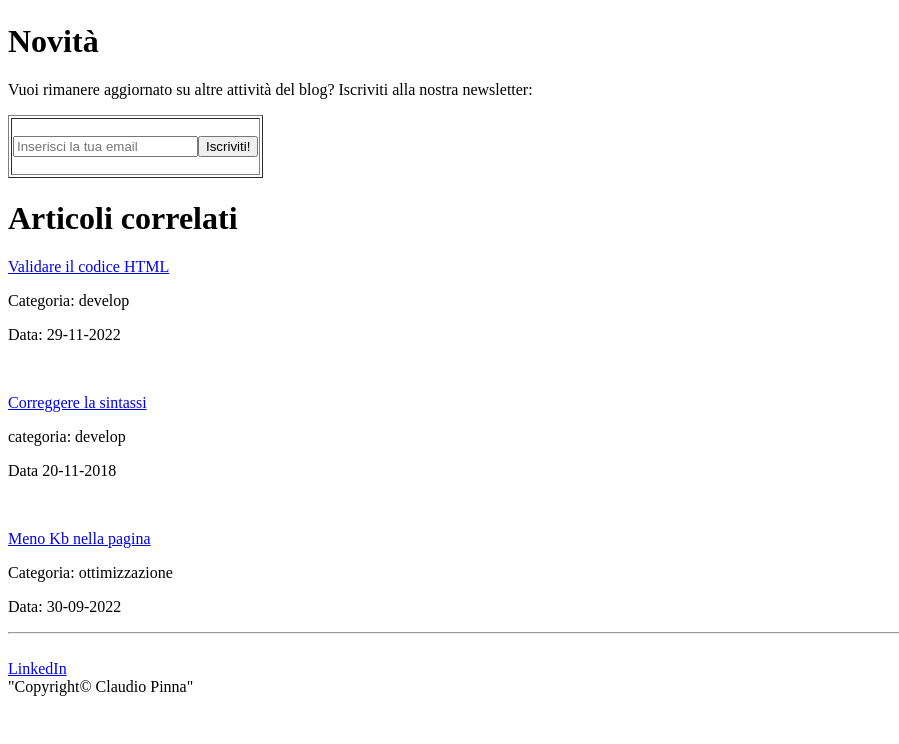
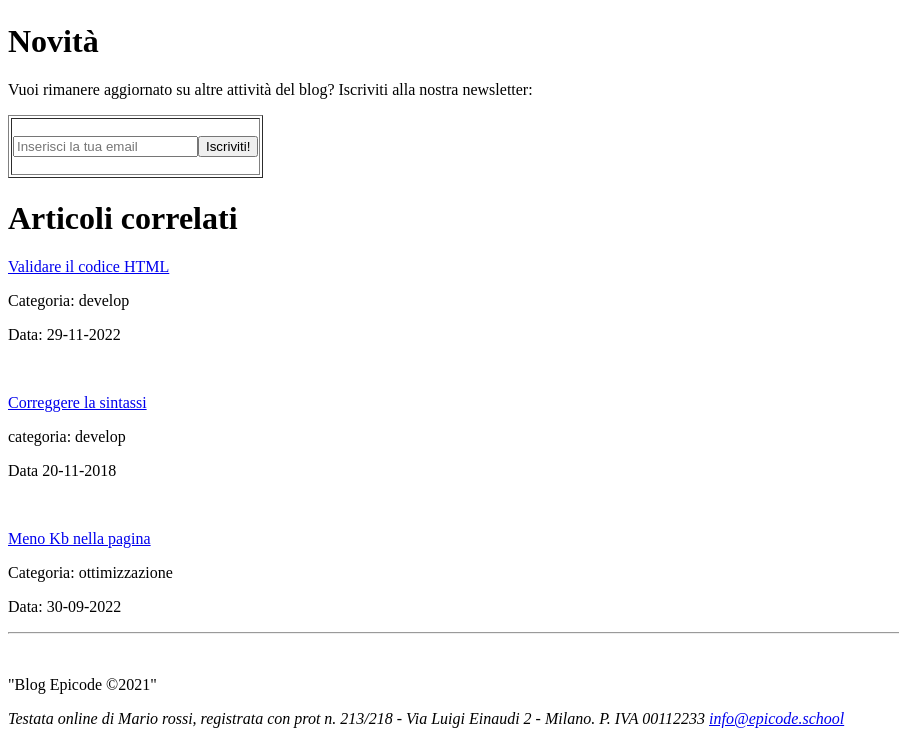
Before and after one commit to kla6630/W1_D2_HW1, a plain HTML site: page index.html in a window 1280 px wide. Shown: the part 1251-1995 px from the top of the page, without its empty margins (0-899 px from the left). Before the commit the page ends 1955 px from the top, so only its background shows below. Drawn offline with Linux system fonts and the light colour scheme.

Commit message:
Update index.html

```diff
--- a/index.html
+++ b/index.html
@@ -104,7 +104,7 @@
 
        <p>Un test di validazione potrà essere fatto tramite il <a href="#" target="_blank">Tool Online</a> dedicato allo scopo. Una volta ottimizzato il tutto, avremo raggiunto il nostro obbiettivo ed essere stati dei veri developer come loro:</p>
 
-           <iframe width="634" height="356,5" src="https://www.youtube.com/embed/OlE-BMyKd24" title="MASERATI GRECALE TROFEO Test Drive, Pro e Contro" frameborder="0" allow="accelerometer; autoplay; clipboard-write; encrypted-media; gyroscope; picture-in-picture" allowfullscreen></iframe>
+       <iframe width="634" height="356,5" src="https://www.youtube.com/embed/dvOvHXruEDM" title="Chi sono i web developer" frameborder="0" allow="accelerometer; autoplay; clipboard-write; encrypted-media; gyroscope; picture-in-picture" allowfullscreen></iframe>
 
     <h1>Novità</h1>
       <p>Vuoi rimanere aggiornato su altre attività del blog? Iscriviti alla nostra newsletter:</p>
@@ -133,20 +133,13 @@
 
   <hr>
 
+  <br />
+
+  <footer id="footer">
+      <p>"Blog Epicode &copy;2021"</p>
+      <p><i>Testata online di Mario rossi, registrata con prot n. 213/218 - Via Luigi Einaudi 2 - Milano. P. IVA 00112233 <a href="mailto:info@epicode.school">info@epicode.school</a></i></p>
 
 
-
-
-
-
-    <br />
-
-    <a href="https://www.linkedin.com/in/claudio-pinna-277093253/" target="_blank">LinkedIn</a>
-
-
-
-
-
-    <footer id="footer">"Copyright&copy; Claudio Pinna"</footer>
+    </footer>
   </body>
 </html>
```
